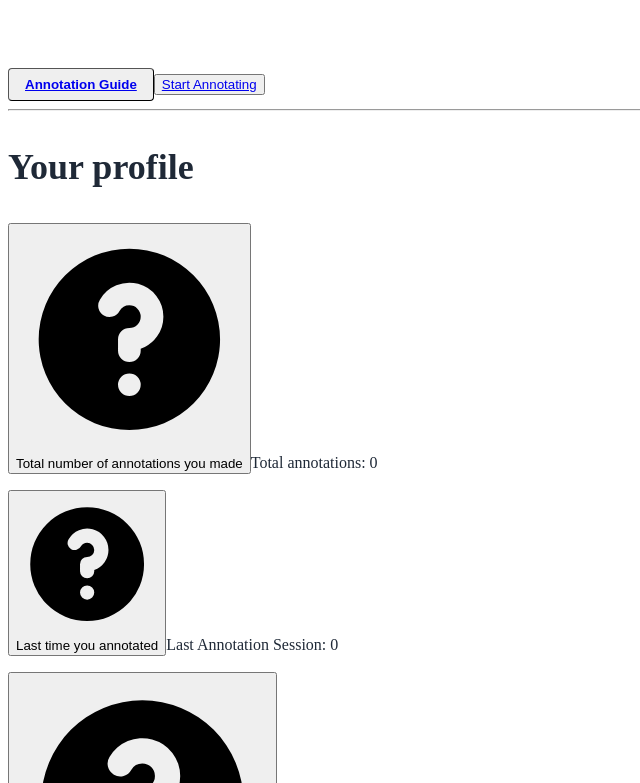
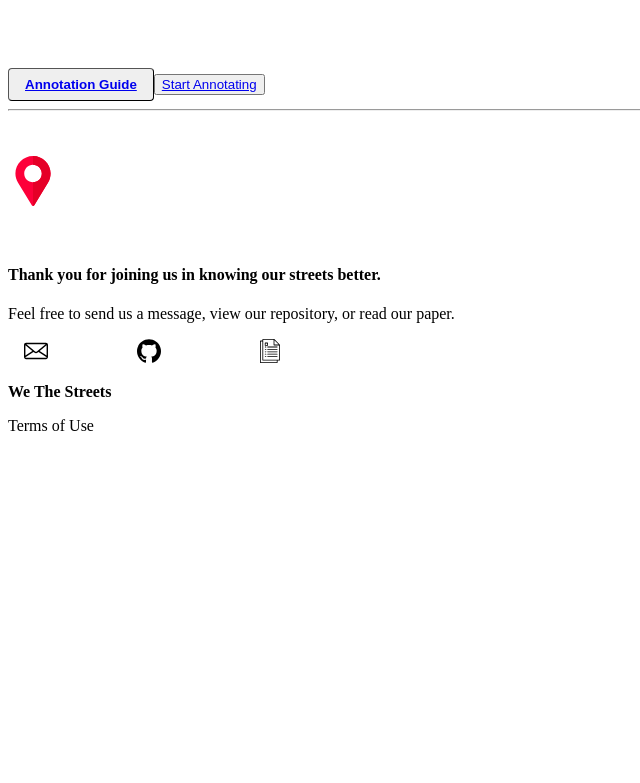
Before and after one commit to Nicolas-Sy/we-the-streets-site, a Next.js app: page /contribute in a window 1280 px wide. Shown: the part 417-1200 px from the top of the page, without its empty margins (0-640 px from the left). After the commit the page ends 860 px from the top, so only its background shows below. Built offline with nearby package versions, Linux system fonts and the light colour scheme; no server answers; sample sign-in values are in the browser's storage.

Commit message:
removed dashboard analytics temporarily

```diff
--- a/src/pages/contribute/index.jsx
+++ b/src/pages/contribute/index.jsx
@@ -35,10 +35,12 @@ export default function ContributePage() {
         </div>
       </section>
 
+
       <section className="mt-4 pb-12 bg-gray-100">
         <hr />
+
         <div className="flex flex-col mx-auto md:flex-row container lg:max-w-7xl lg:w-4/5 ">
-          <div className="mx-auto sm:mx-0 md:w-2/5">
+          <div className="mx-auto sm:mx-0 md:w-2/5">{/*
             <div className="bg-white w-80 p-5 shadow-2xl border rounded-md -mt-16">
               <H3 className="mb-4">Your profile</H3>
               <P>
@@ -57,7 +59,7 @@ export default function ContributePage() {
           </div>
           <div className="mt-10 md:-mt-12 px-5 h-96">
             <H3>Recent Activity</H3>
-            <ul />
+          <ul />*/}
           </div>
         </div>
       </section>
```
